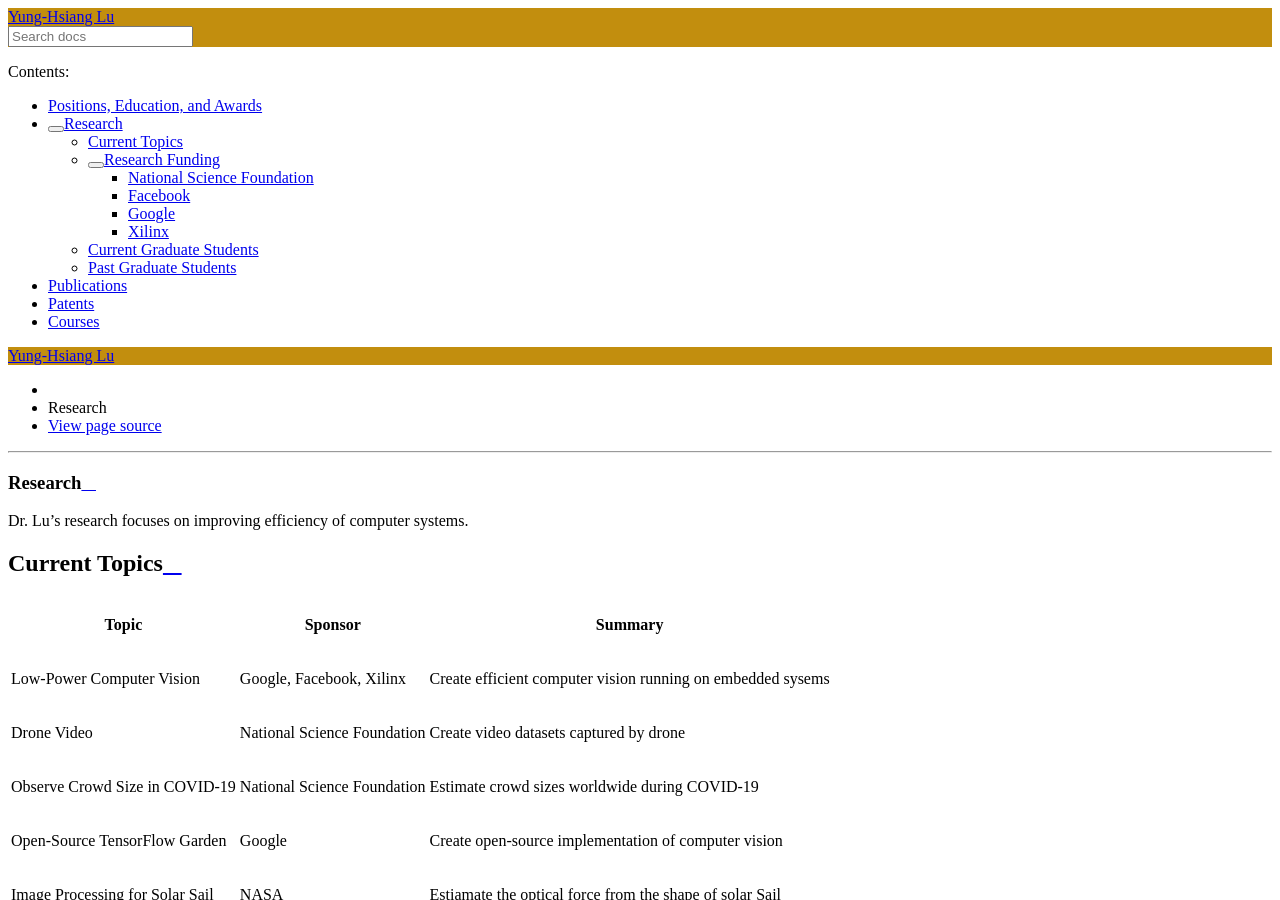
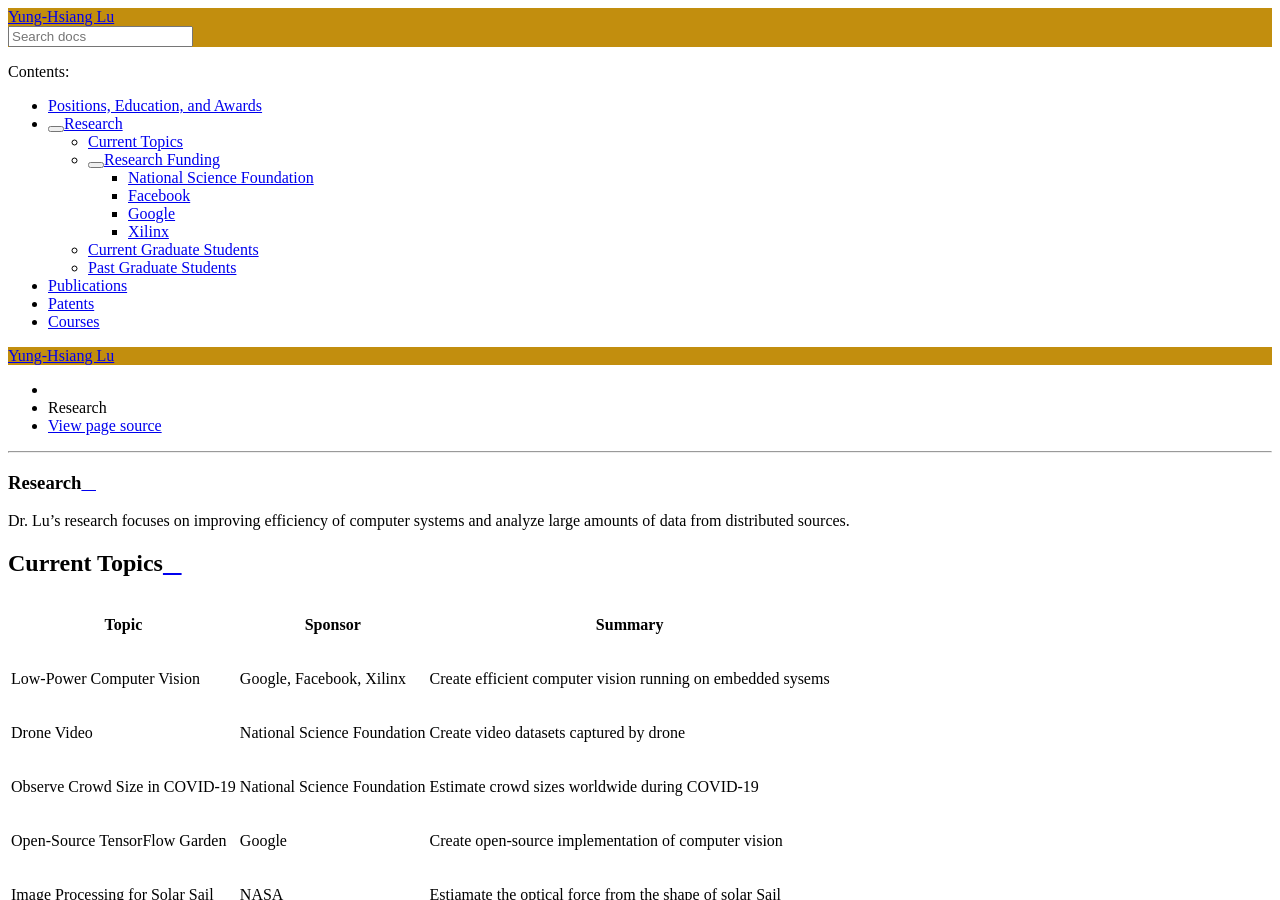
Before and after one commit to luyunghsiang/yhluweb, a Sphinx documentation site: the page built from source/research.rst, in a window 1280 px wide and 900 px high. Built offline with Sphinx 7.4.7 and the Read the Docs theme 2.0.0, drawn with Linux system fonts in a browser that asks for light colours.

Commit message:
explain research projec

```diff
--- a/source/research.rst
+++ b/source/research.rst
@@ -1,7 +1,8 @@
 Research
 ========
 
-Dr. Lu's research focuses on improving efficiency of computer systems.
+Dr. Lu's research focuses on improving efficiency of computer systems
+and analyze large amounts of data from distributed sources.
 
 Current Topics
 --------------
```
